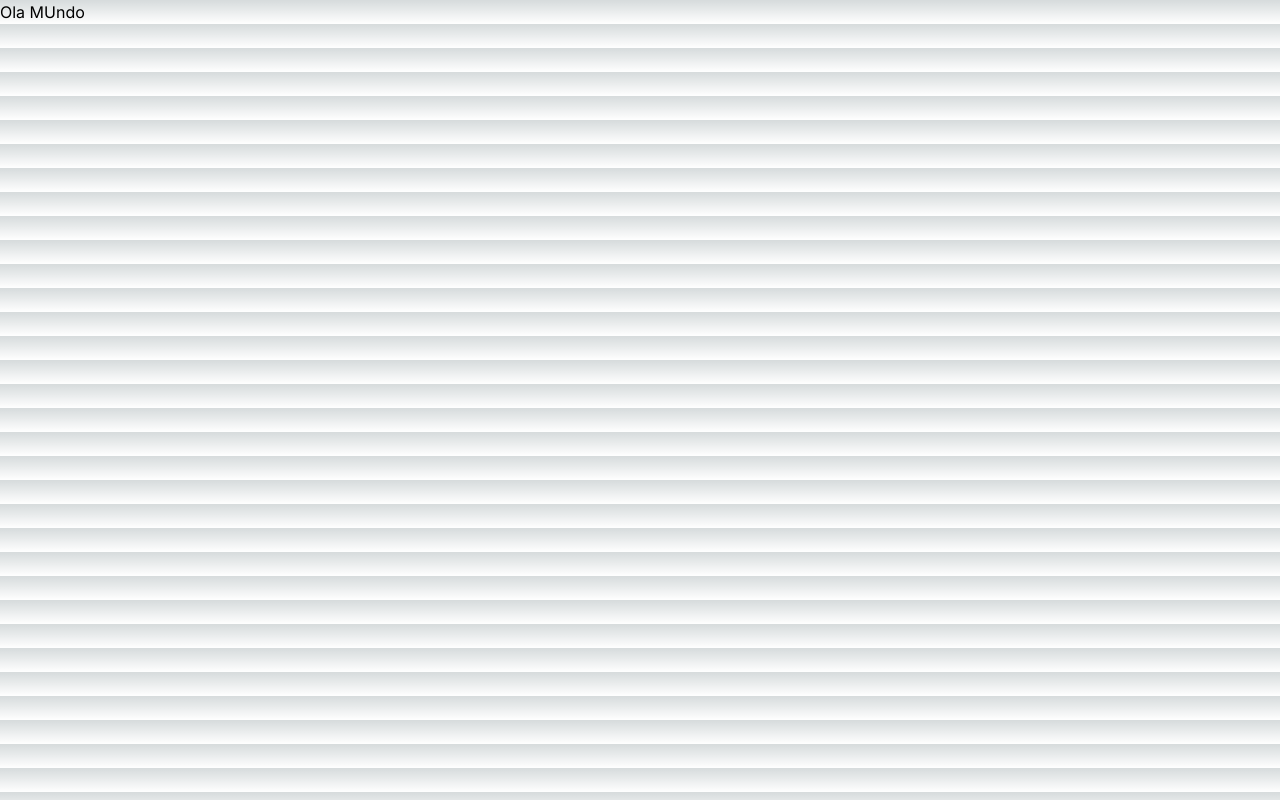
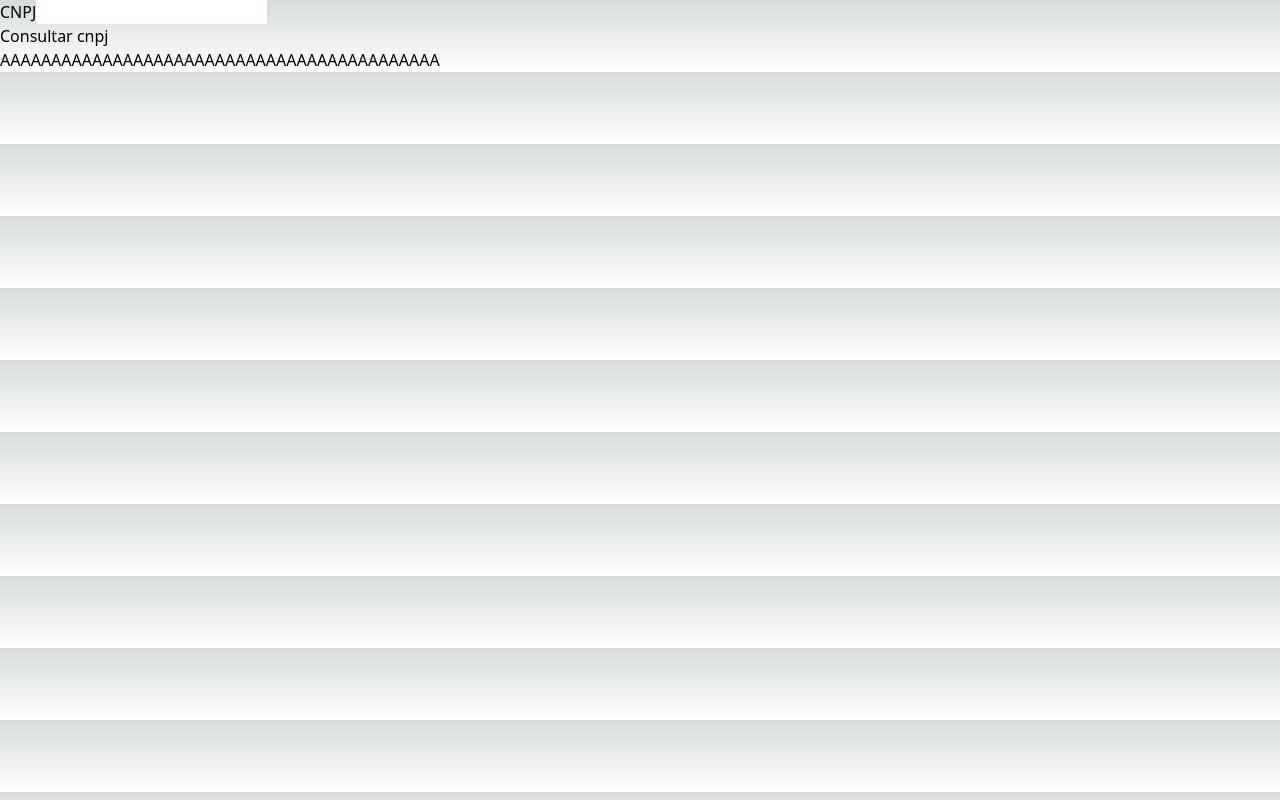
Before and after one commit to motenegrohub/certificate-challenge, a Next.js app in the folder frontend/: page / in a window 1280 px wide. Built offline with nearby package versions, Linux system fonts and the light colour scheme.

Commit message:
Criando pagina inicial

```diff
--- a/frontend/app/consulta_cnpj/page.tsx
+++ /dev/null
@@ -1,5 +0,0 @@
-export default function Home() {
-    return (
-      <h1>teste</h1>
-    );
-  }
--- a/frontend/app/page.tsx
+++ /dev/null
@@ -1,5 +0,0 @@
-export default function Home() {
-  return (
-    <h1>Ola MUndo</h1>
-  );
-}
--- /dev/null
+++ b/frontend/pages/_app.tsx
@@ -0,0 +1,5 @@
+import "@/styles/globals.css";
+
+export default function App({ Component, pageProps }: any) {
+  return <Component {...pageProps} />
+}
--- /dev/null
+++ b/frontend/pages/index.tsx
@@ -0,0 +1,49 @@
+import { FormEvent, useState } from "react"
+
+import InputCnpj from "@/components/InputCnpj"
+import { Response } from "@/types/response"
+
+
+export default function Home() {
+  const [response, setResponse] = useState<Response | null>(null)
+
+  async function onSubmit(event: FormEvent<HTMLFormElement>): Promise<void> {
+    event.preventDefault()
+
+    const formData = new FormData(event.currentTarget)
+    const cnpj = formData.get('cnpj')
+    if (!cnpj) {
+      return
+    }
+    const response = await fetch(`http://localhost:8000/api/certificate/?cnpj={cnpj}`)
+    const data = await response.json()
+
+    setResponse({
+      path: data.path,
+      expirationDate: new Date(data.expiration_date),
+      numberCertificate: data.number_certificate,
+    })
+  }
+
+  return (
+    <>
+      <div>
+        <form onSubmit={onSubmit}>
+          <InputCnpj />
+          <h1> AAAAAAAAAAAAAAAAAAAAAAAAAAAAAAAAAAAAAAAAAAA </h1>
+        </form>
+      </div>
+
+      {/* <div>
+        {response ? (
+          <div>
+            <h1>{response.path}</h1>
+            <h1>{response.expirationDate.toString()}</h1>
+            <h1>{response.numberCertificate}</h1>
+          </div>
+        ) : ''}
+
+      </div> */}
+    </>
+  )
+}
--- a/frontend/app/layout.tsx
+++ b/frontend/pages/layout.tsx
@@ -1,5 +1,4 @@
-import { Inter } from "next/font/google";
-import "./globals.css";
+import { Inter } from "next/font/google"
 
 const inter = Inter({ subsets: ["latin"] });
 
@@ -9,7 +8,7 @@ export default function RootLayout({
   children: React.ReactNode;
 }>) {
   return (
-    <html lang="pbr">
+    <html lang="pt-br">
       <body className={inter.className}>{children}</body>
     </html>
   );
--- a/frontend/app/globals.css
+++ b/frontend/styles/globals.css
@@ -31,3 +31,7 @@ body {
     text-wrap: balance;
   }
 }
+
+input {
+  color: black;
+}
--- /dev/null
+++ b/frontend/types/response.ts
@@ -0,0 +1,5 @@
+export interface Response {
+  path: string,
+  expirationDate: Date,
+  numberCertificate: number
+}
```
